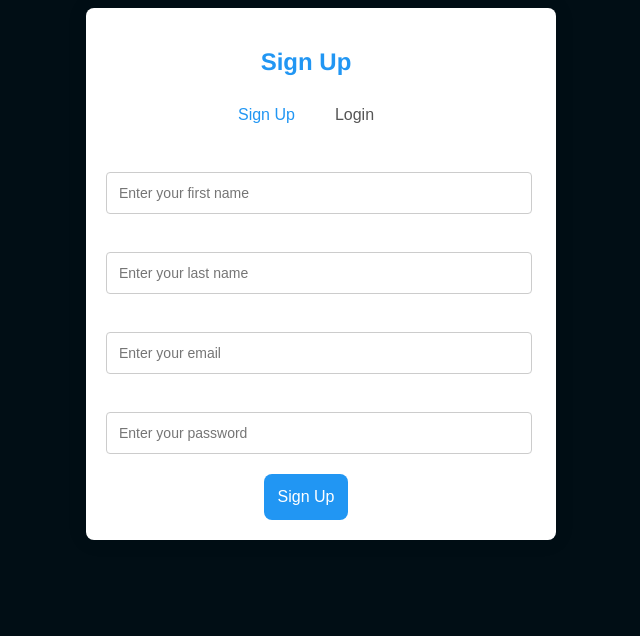
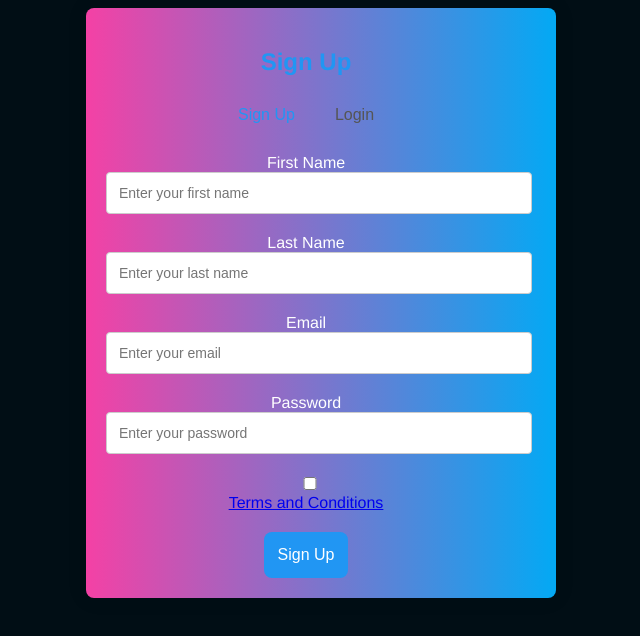
Before and after one commit to khadimhussain0/AnimeGen, a Vue app in the folder animegen-frontend/: page /auth in a window 1280 px wide. Both pictures are taken after a click on the button "Sign Up". Shown: the top 636 px of the page, without its empty margins (319-959 px from the left). Built offline with nearby package versions, Linux system fonts and the light colour scheme.

Commit message:
frontend/added tos

```diff
--- a/animegen-frontend/src/components/Auth.vue
+++ b/animegen-frontend/src/components/Auth.vue
@@ -26,7 +26,14 @@
           <label for="password">Password</label>
           <input v-model="registerData.password" type="password" id="password" placeholder="Enter your password" required>
         </div>
-        <button type="submit" class="auth-btn">Sign Up</button>
+        <div class="form-group">
+          <label>
+            <input v-model="acceptTerms" type="checkbox" required>
+            <a href="/terms" target="_blank">Terms and Conditions</a>
+          </label>
+
+        </div>
+        <button type="submit" class="auth-btn" :disabled="!acceptTerms">Sign Up</button>
       </form>
 
       <form v-if="!isRegister" @submit.prevent="loginUser">
@@ -36,8 +43,7 @@
         </div>
         <div class="form-group">
           <label for="loginPassword">Password</label>
-          <input v-model="loginData.password" type="password" id="loginPassword" placeholder="Enter your password"
-            required>
+          <input v-model="loginData.password" type="password" id="loginPassword" placeholder="Enter your password" required>
         </div>
         <button type="submit" class="auth-btn">Login</button>
       </form>
@@ -60,7 +66,7 @@ export default {
     return {
       showNotification: false,
       notificationMessage: '',
-      notificationType: 'info', // Default to info type
+      notificationType: 'info',
       isRegister: false,
       registerData: {
         firstname: '',
@@ -72,6 +78,7 @@ export default {
         email: '',
         password: '',
       },
+      acceptTerms: false,
     };
   },
   methods: {
@@ -80,7 +87,7 @@ export default {
         const baseUrl = new URL(BACKEND_API_URL);
         const response = await axios.post(`${baseUrl.origin}/user`, this.registerData);
         console.log('User Registration Response:', response.data);
-        this.showNotificationModal('success', 'Wellcome Aboard!\n Please Login to continue');
+        this.showNotificationModal('success', 'Welcome Aboard!\n Please Login to continue');
         this.isRegister = false;
         this.registerData = {
           firstname: '',
@@ -88,10 +95,9 @@ export default {
           email: '',
           password: '',
         };
-        // this.$router.push('/app');
       } catch (error) {
         console.error('Error creating account:', error.message);
-        this.showNotificationModal('error', 'Error creating acccount');
+        this.showNotificationModal('error', 'Error creating account');
       }
     },
     async loginUser() {
@@ -111,7 +117,7 @@ export default {
         this.$router.push('/app');
       } catch (error) {
         console.error('Login failed', error);
-        this.showNotificationModal('error', 'Login failed please try again');
+        this.showNotificationModal('error', 'Login failed, please try again');
       }
     },
     toggleForm() {
@@ -127,9 +133,6 @@ export default {
   justify-content: center;
   align-items: center;
   padding: 8px;
-  /* min-height: 100vh; */
-  /* background-color: #f4f4f4; */
-
 }
 
 .auth-card {
@@ -141,7 +144,7 @@ export default {
   box-shadow: 0 0 20px rgba(0, 0, 0, 0.1);
   background-color: #fff;
   text-align: center;
-
+  background: linear-gradient(90deg, #f441a5, #03a9f4);
 }
 
 .auth-title {
@@ -193,6 +196,17 @@ input {
   transition: background-color 0.3s;
 }
 
+.auth-btn:disabled {
+  color: #fff;
+  background-color: #2196F3;
+  cursor: not-allowed;
+}
+
+.auth-btn:disabled:hover{
+  color: #fff;
+  background-color: #2196F3;
+  cursor: not-allowed;
+}
 .auth-btn:hover {
   background-color: #1769aa;
 }
```
